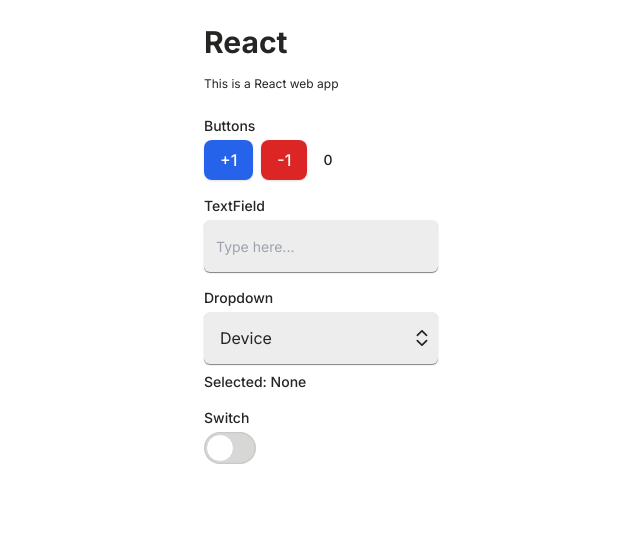
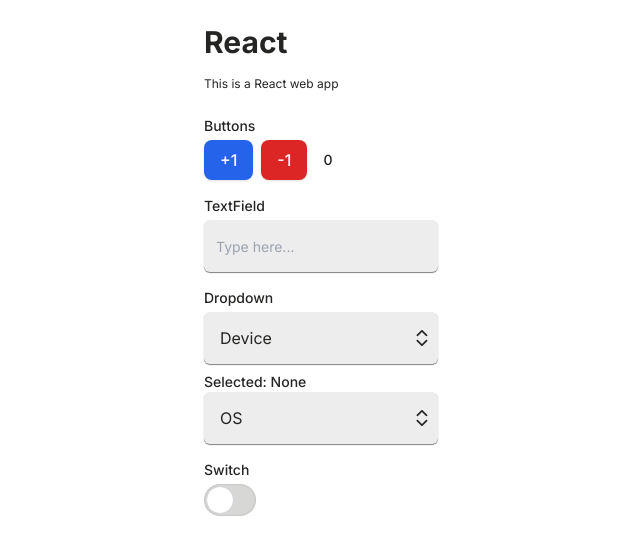
Before and after one commit to TypeSwift/Demo, a Next.js app in the folder ReactDemo/: page /swift-components in a window 1280 px wide. Shown: the top 554 px of the page, without its empty margins (319-959 px from the left). Built offline with nearby package versions, Linux system fonts and the light colour scheme.

Commit message:
refactor: include const type

```diff
--- a/ReactDemo/src/app/swift-components/page.tsx
+++ b/ReactDemo/src/app/swift-components/page.tsx
@@ -16,8 +16,18 @@
   Vision = 'Vision',
 }
 
+export type OperatingSystemType = keyof typeof OperatingSystems;
+const OperatingSystems = {
+  iOS: 'iOS',
+  iPadOS: 'iPadOS',
+  macOS: 'macOS',
+  tvOS: 'tvOS',
+  visionOS: 'visionOS',
+} as const;
+
 export const exposedTypes = {
   Device,
+  OperatingSystems,
 };
 
 declare global {
@@ -33,6 +43,7 @@
 const SplitComponentsView: FC = () => {
   const [total, setTotal] = useState(0);
   const [selectedDevice, setSelectedDevice] = useState<Device>();
+  const [selectedOS, setSelectedOS] = useState<OperatingSystemType>();
   const [textFieldValue, setTextFieldValue] = useState<string>('');
   const [switchValue, setSwitchValue] = useState<boolean>(false);
 
@@ -44,6 +55,10 @@
     console.log('Selected Device:', selectedDevice);
   }, [selectedDevice]);
 
+  useEffect(() => {
+    console.log('Selected OS:', selectedOS);
+  }, [selectedOS]);
+
   const handleIncrement = () => {
     setTotal(total + 1);
   };
@@ -54,6 +69,10 @@
 
   const handleDeviceSelect = (device: Device) => {
     setSelectedDevice(device);
+  };
+
+  const handleOSSelect = (os: OperatingSystemType) => {
+    setSelectedOS(os);
   };
 
   const handleTextFieldChange = (event: ChangeEvent<HTMLInputElement>) => {
@@ -97,6 +116,7 @@
         <label className="block text-sm font-medium mt-2">
           Selected: {selectedDevice ?? 'None'}
         </label>
+        <OperatingSystemDropdown onSelect={handleOSSelect} />
       </ComponentSection>
       <ComponentSection header="Switch">
         <Switch checked={switchValue} onChange={handleSwitchChange} />
@@ -121,6 +141,22 @@
   );
 };
 
+const OperatingSystemDropdown: FC<{
+  onSelect: (os: OperatingSystemType) => void;
+}> = ({ onSelect }) => {
+  const handleSelect = (value: string) => {
+    onSelect(value as OperatingSystemType);
+  };
+
+  return (
+    <DropdownMenu
+      options={Object.values(OperatingSystems)}
+      onSelect={handleSelect}
+      placeholder="OS"
+    />
+  );
+};
+
 const SwiftComponents: FC = () => {
   return (
     <div className="min-h-screen flex justify-center">
```
